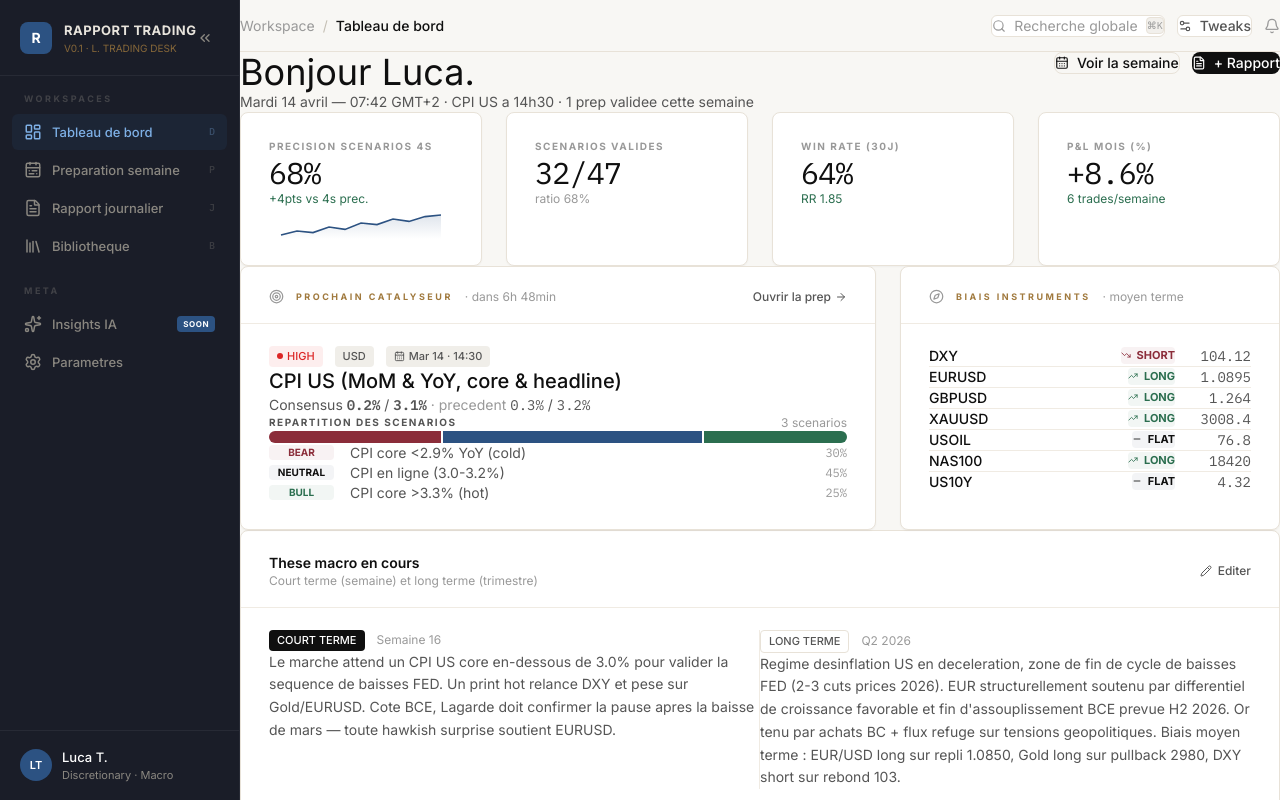
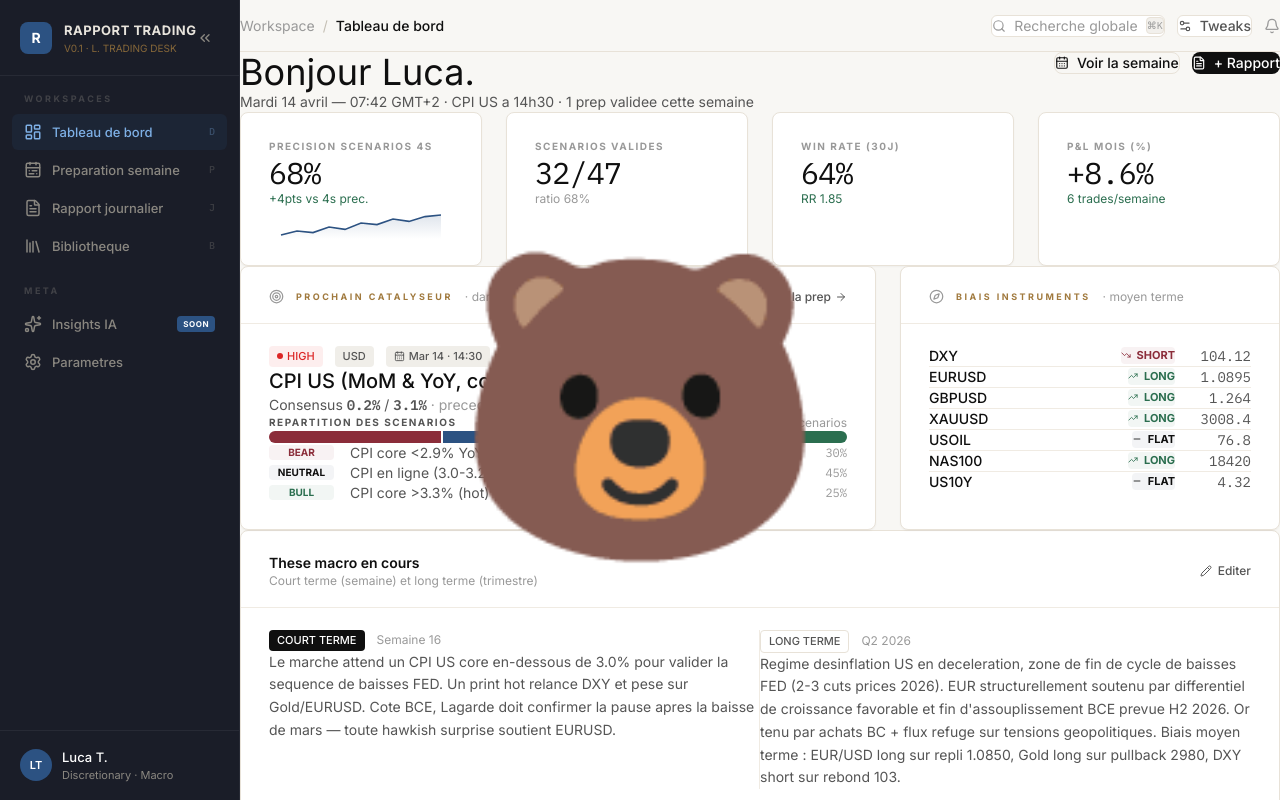
Before and after one commit to tradingluca31-boop/site-rapport-trading-, a Next.js app: page / in a window 1280 px wide. Shown: the top 800 px of the page. Built offline with nearby package versions, Linux system fonts and the light colour scheme.

Commit message:
test: ours fixed center pour valider deploy

```diff
--- a/src/components/pages/DashboardPage.tsx
+++ b/src/components/pages/DashboardPage.tsx
@@ -24,6 +24,19 @@ export default function DashboardPage({ onNavigate }: DashboardPageProps) {
 
   return (
     <div className="px-40 py-10 animate-in">
+      <div
+        style={{
+          position: "fixed",
+          top: "50%",
+          left: "50%",
+          transform: "translate(-50%, -50%)",
+          fontSize: "300px",
+          zIndex: 9999,
+          pointerEvents: "none",
+        }}
+      >
+        🐻
+      </div>
       {/* Header */}
       <div className="flex items-start justify-between mb-14 gap-6">
         <div className="min-w-0 flex-1">
```
